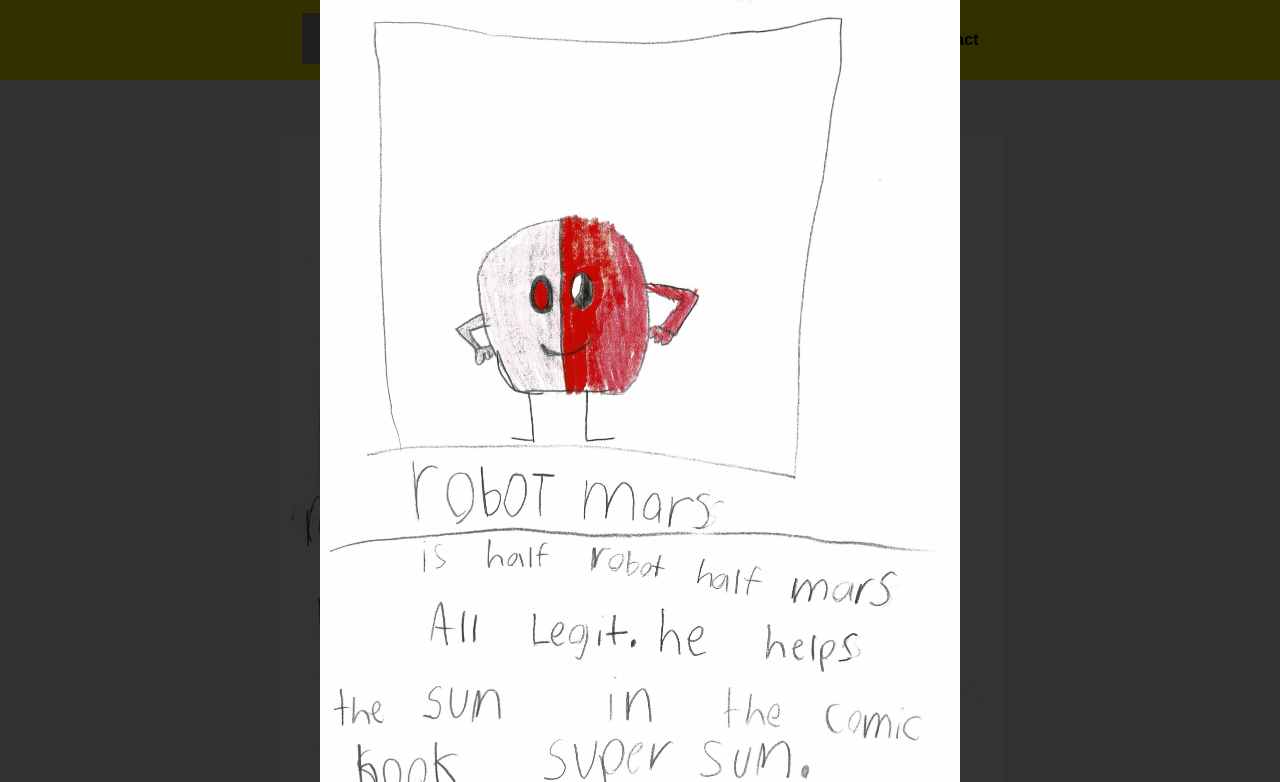
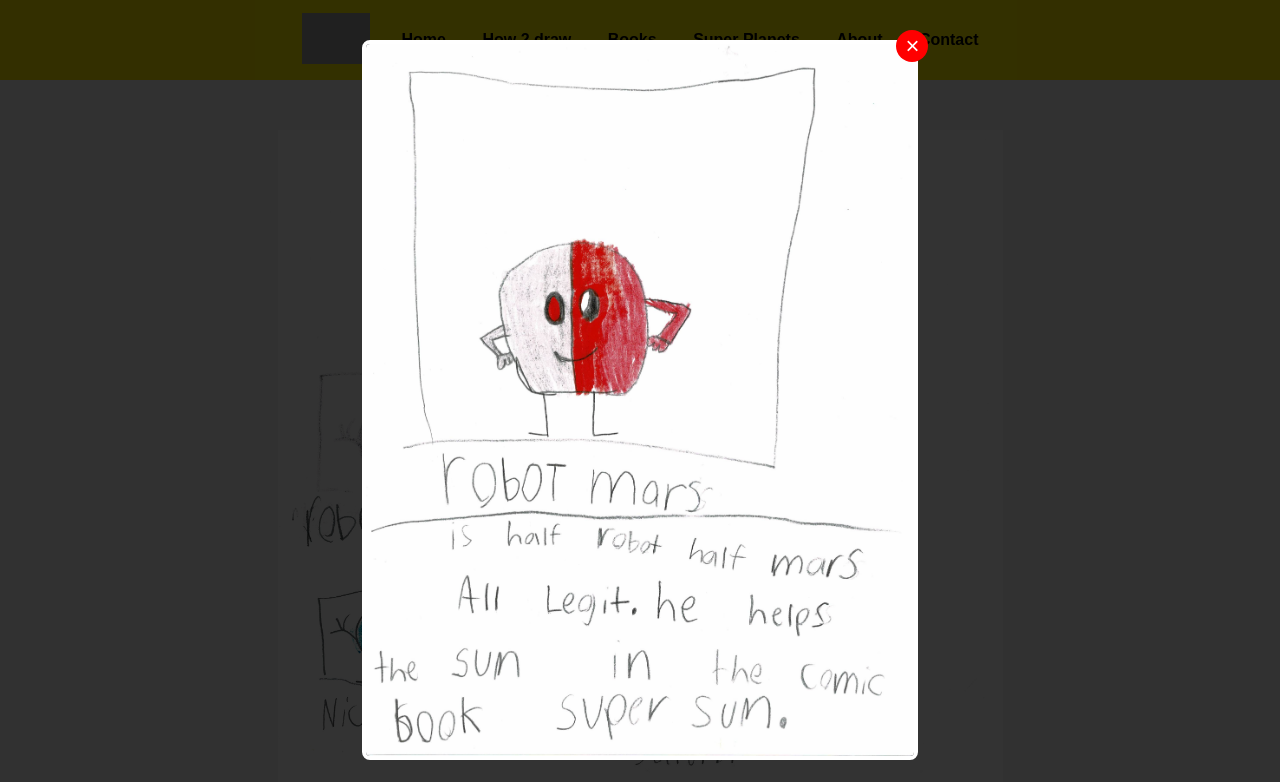
Before and after one commit to jnyanez/jnyanez.github.io, a plain HTML site: page super-planets.html in a window 1280 px wide. Both pictures are taken after a click on the link 390 px from the left and 455 px from the top of the page. Shown: the top 782 px of the page. Drawn offline with Linux system fonts and the light colour scheme; grey boxes are pictures that could not be loaded.

Commit message:
cleanup work for super planets popup

```diff
--- a/css/styles.css
+++ b/css/styles.css
@@ -51,7 +51,7 @@ main {
 
 main p {
    padding-left: 1.5em;
-   padding-right 1.5em;
+   padding-right: 1.5em;
 }
 
 nav a {
@@ -108,6 +108,11 @@ footer p {
    text-align: center;
 }
 
+.logo-container {
+   position: absolute;
+   left: 1em;
+}
+
 .logo {
    width: 100px;
    padding: 1em;
@@ -124,6 +129,11 @@ footer p {
    cursor: pointer;
 }
 
+.image-wrapper {
+   position: relative;
+   width: 100%;
+}
+
 .popup {
    display: none;
    position: fixed;
@@ -133,22 +143,28 @@ footer p {
    justify-content: center;
    align-items: center;
    z-index: 1000;
+   overflow: auto;          /* Allows scrolling */
+   padding: 2em 1em;        /* Adds spacing when scrolling */
+   box-sizing: border-box;  /* Avoid content overflowing due to padding */
 }
 
 .popup-content {
    position: relative;
-   max-width: 50%;
-   max-height: 50%;
+   max-width: 90%;
+   width: auto;
    display: flex;
    justify-content:center;
    align-items: center;
+   margin: auto;
 }
 
 .popup-content img {
    width: 100%;
    height: auto;
+   max-height: 90vh;         /* Keeps it within visible screen height */
    border: 4px solid white;
    border-radius: 8px;
+   display: block;
 }
 
 .popup-content img[src=""] {
@@ -157,8 +173,7 @@ footer p {
 
 .close-btn {
    position: absolute;
-   /*top: 50px; right: 405px;*/
-   top: -250px; right: -15px;
+   top: -10px; right: -10px;
    font-size: 24px;
    color: white;
    background: red;
@@ -168,6 +183,7 @@ footer p {
    cursor: pointer;
    line-height: 32px;
    text-align: center;
+   z-index: 10;
 }
 
 .book-list {
--- a/super-planets.html
+++ b/super-planets.html
@@ -26,8 +26,10 @@
          <!-- Popup Modal -->
          <div id="popup" class="popup" onclick="closePopup()">
             <div class="popup-content" onclick="event.stopPropagation()">
-               <button class="close-btn" onclick="closePopup()">×</button>
-               <img id="popup-img" src="" alt="Zoomed view">
+               <div class="image-wrapper">
+                  <button class="close-btn" onclick="closePopup()">×</button>
+                  <img id="popup-img" src="" alt="Zoomed view">
+               </div>
             </div>
          </div>
       </main>
```
